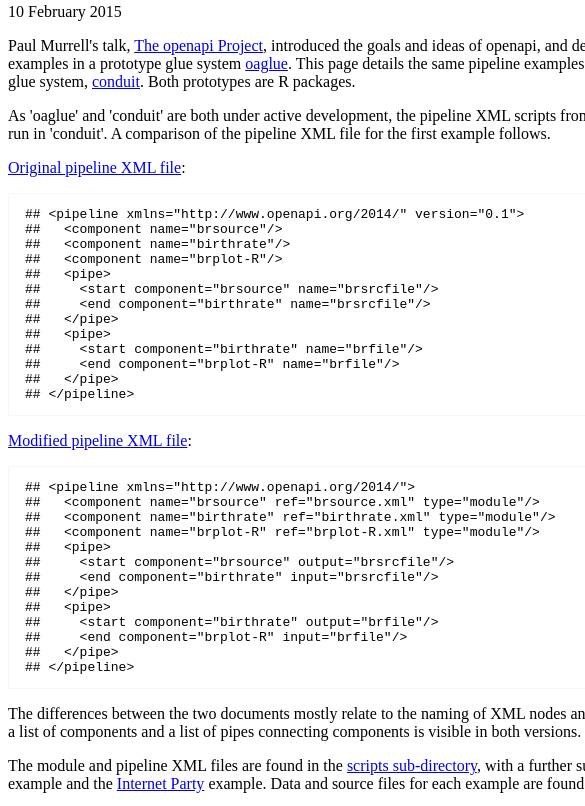
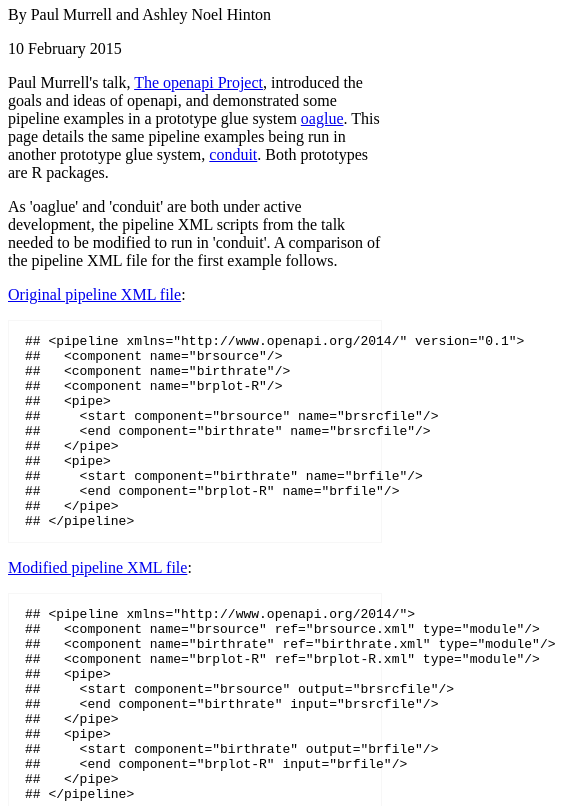
Before and after one commit to anhinton/conduit-seminar2014, a plain HTML site: page index.html in a window 390 px wide. Shown: the part 97-903 px from the top of the page, 585 px wide, since content can reach past the window. Drawn offline with Linux system fonts and the light colour scheme.

Commit message:
responsive width

```diff
--- a/index.html
+++ b/index.html
@@ -72,12 +72,13 @@
     <meta name="description" content="Pipeline and module scripts from Paul
 				      Murrell's 2014 OpenAPI seminar adapted
 				      to run in conduit">
-    <meta name="author" content="SitePoint">
+    <meta name="author" content="Paul Murrell and Ashley Noel Hinton">
+    <meta name="viewport" content="width=device-width, initial-scale=1.0">
 
     <style type="text/css">
       div.main {
         margin: auto;
-        width: 800px;
+        max-width: 800px;
       }
     </style>
 
```
Also changed, not shown: 1 other file.
